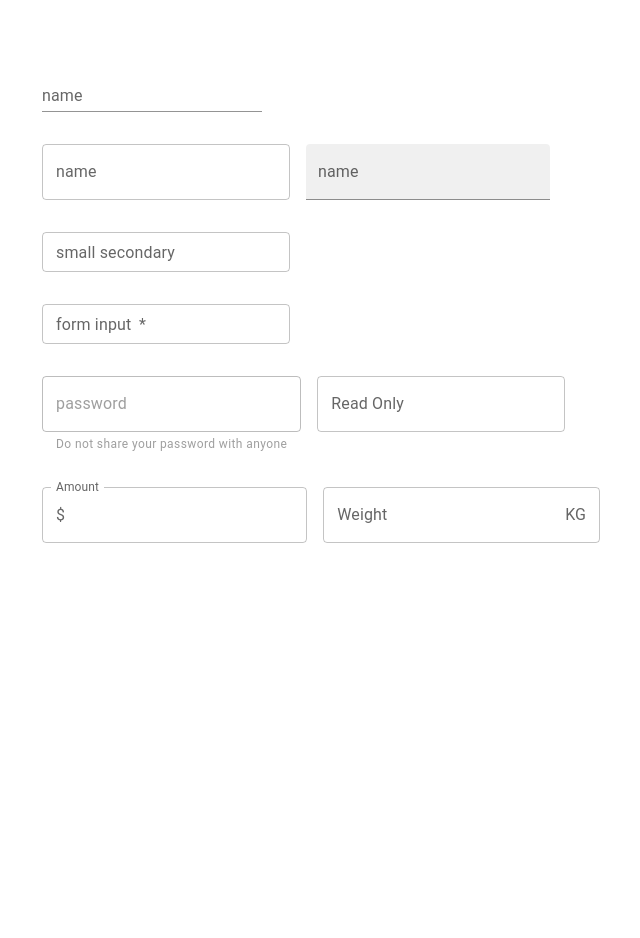
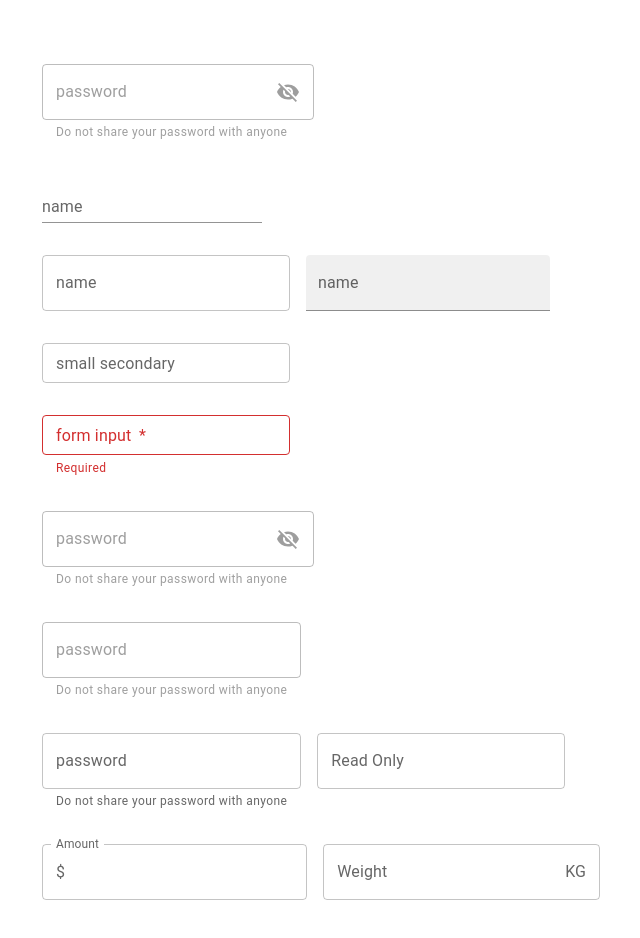
Before and after one commit to mayurpaunipagar/mui-ts-demo, a React (Create React App) app: page / in a window 1280 px wide. Shown: the top 938 px of the page, without its empty margins (22-662 px from the left). Before the commit the page ends 800 px from the top, so only its background shows below. Built offline with nearby package versions, Linux system fonts and the light colour scheme.

Commit message:
added states on error

```diff
--- a/src/components/MuiTextField.tsx
+++ b/src/components/MuiTextField.tsx
@@ -1,8 +1,22 @@
 import { InputAdornment, Stack, TextField } from "@mui/material"
+import VisibilityOffIcon from '@mui/icons-material/VisibilityOff';
+import { useState } from "react";
 
 export const MuiTextField = () => {
+    const [value, setValue] = useState('')
     return (
         <Stack spacing={4}>
+            <Stack direction={"row"} spacing={2}>
+                <TextField
+                    label="password"
+                    type="password"
+                    helperText="Do not share your password with anyone"
+                    disabled
+                    InputProps={{
+                        endAdornment: <VisibilityOffIcon></VisibilityOffIcon>
+                    }}
+                />
+            </Stack>
             <Stack direction={"row"} spacing={2}>
 
                 {/* <TextField label="name"/> //default is outlined */}
@@ -18,11 +32,44 @@ export const MuiTextField = () => {
                 <TextField label="small secondary" color="secondary" size="small" />
             </Stack>
             <Stack direction={"row"} spacing={2}>
-                <TextField label="form input " color="secondary" size="small" required />
+                <TextField
+                    label="form input "
+                    color="secondary"
+                    size="small"
+                    required
+                    value={value}
+                    onChange={(e) => setValue(e.target.value)}
+                    error={!value}
+                    helperText={!value?"Required":"Do not share"} />
             </Stack>
             <Stack direction={"row"} spacing={2}>
-                <TextField label="password" type="password" helperText="Do not share your password with anyone" disabled/>
-                <TextField label="Read Only" InputProps={{readOnly:true}}/>
+                <TextField
+                    label="password"
+                    type="password"
+                    helperText="Do not share your password with anyone"
+                    disabled
+                    InputProps={{
+                        endAdornment: <VisibilityOffIcon></VisibilityOffIcon>
+                    }} />
+            </Stack>
+            <Stack direction={"row"} spacing={2}>
+                <TextField
+                    label="password"
+                    type="password"
+                    helperText="Do not share your password with anyone"
+                    disabled
+                />
+            </Stack>
+            <Stack direction={"row"} spacing={2}>
+                <TextField
+                    label="password"
+                    type="password"
+                    helperText="Do not share your password with anyone" />
+
+
+
+
+                <TextField label="Read Only" InputProps={{ readOnly: true }} />
             </Stack>
             <Stack direction={"row"} spacing={2}>
                 <TextField label="Amount" InputProps={{
@@ -31,7 +78,7 @@ export const MuiTextField = () => {
 
                 </TextField>
                 <TextField label="Weight" InputProps={{
-                    endAdornment:<InputAdornment position="end">KG</InputAdornment>
+                    endAdornment: <InputAdornment position="end">KG</InputAdornment>
                 }}>
 
                 </TextField>
```
